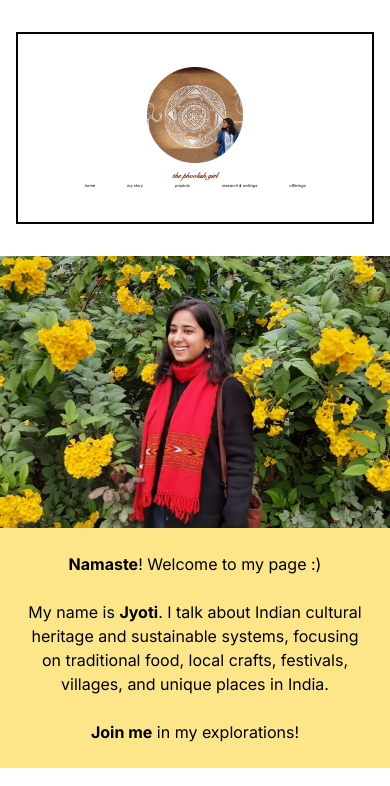
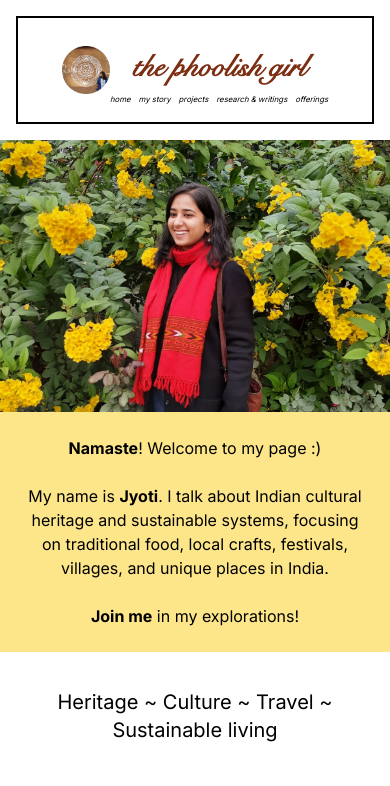
Before and after one commit to stejmisc/jojomojo, a Next.js app: page / in a window 390 px wide. Shown: the top 786 px of the page. Built offline with nearby package versions, Linux system fonts and the light colour scheme.

Commit message:
Fixes from client

```diff
--- a/src/app/components/Header.tsx
+++ b/src/app/components/Header.tsx
@@ -3,11 +3,11 @@ import Image from 'next/image';
 
 export default function Header() {
     return (
-        <div className="h-56 flex justify-center items-center md:h-48 md:flex-col m-4">
-            <div className="h-48 border-2 border-black w-full md:w-3/5 flex flex-col md:flex-row justify-center items-center space-y-2 md:space-x-2 md:space-y-0">
-                <Image src="/header.webp" width={150} height={150} alt="Header Image" className="w-24 h-24 md:w-32 md:h-32 lg:w-36 lg:h-36" />
+        <div className="flex justify-center items-center md:h-48 md:flex-col m-4">
+            <div className="border-2 border-black w-full md:w-3/5 flex justify-center items-center space-y-2 md:space-x-2 md:space-y-0 p-4">
+                <Image src="/header.webp" width={150} height={150} alt="Header Image" className="w-12 h-12 md:w-32 md:h-32 lg:w-36 lg:h-36" />
                 <div className="flex flex-col items-center">
-                    <div className="font-snell text-[2vw] md:text-[5vw] lg:text-[5vw] text-orange-900 text-center md:text-left font-bold">the phoolish girl</div>
+                    <div className="font-snell text-3xl md:text-[5vw] lg:text-[5vw] p-2 text-orange-900 text-center md:text-left font-bold lg:mb-8">the phoolish girl</div>
                     <Navbar />
                 </div>
             </div>
--- a/src/app/components/ImageGallery.tsx
+++ b/src/app/components/ImageGallery.tsx
@@ -35,7 +35,7 @@ export default function Collage() {
                 </div>
             </div>
 
-            <div className="relative w-full h-[768px] col-span-2">
+            <div className="relative w-full h-96 md:h-[768px] col-span-2">
                 <Image
                     src={images[2]}
                     alt={`Gallery Image ${images[2]}`}
--- a/src/app/components/Navbar.tsx
+++ b/src/app/components/Navbar.tsx
@@ -3,7 +3,7 @@ import Link from "next/link";
 export default function Navbar() {
     return (
         <nav>
-            <ul className="flex justify-between italic text-[1vw] space-x-8">
+            <ul className="flex justify-between italic text-[2vw] space-x-2 md:text-[1vw] md:space-x-8">
                 <li><Link href="/">home</Link></li>
                 <li><Link href="/my-story">my story</Link></li>
                 <li><Link href="/projects">projects</Link></li>
```
